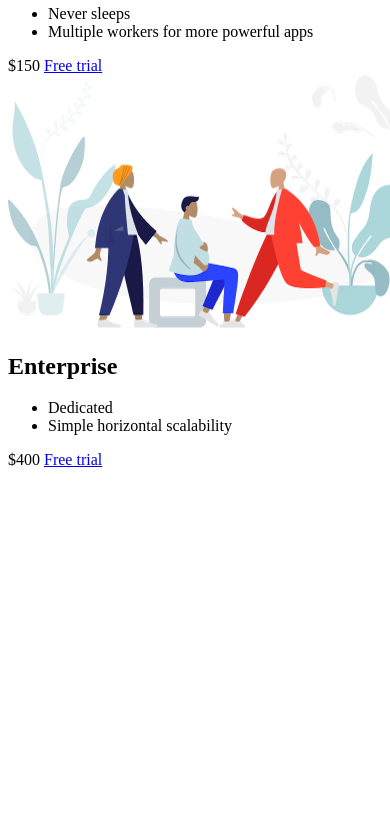
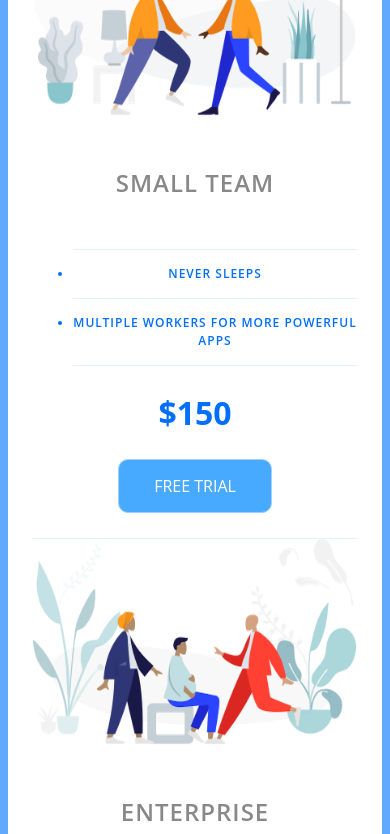
Before and after one commit to purushottam05/Pricing-Panel-Project, a plain HTML site: page index.html in a window 390 px wide. Shown: the part 723-1557 px from the top of the page. Before the commit the page ends 1200 px from the top, so only its background shows below. Drawn offline with Linux system fonts and the light colour scheme.

Commit message:
media queries

```diff
--- a/app.css
+++ b/app.css
@@ -0,0 +1,116 @@
+html{
+    font-family: "Open Sans", sans-serif;
+    box-sizing:border-box;
+}
+
+
+
+body{
+    background-color:#60a9ff;
+    display:flex;
+    justify-content:center;
+    align-items:center;
+    min-height:100vh;
+}
+
+.panel {
+    background-color:white;
+    border-radius:10px;
+    padding:15px 25px;
+    width: 100%;
+    max-width: 960px;
+    display: flex;
+    flex-direction: column;
+    text-transform: uppercase;
+    text-align: center;
+
+}
+
+.pricing-plan{
+    border-bottom: 1px solid #e1f1ff;
+}
+
+.pricing-plan:last-child {
+    border-bottom: none;
+}
+
+.pricing-img {
+    margin-bottom: 25px;
+    width: 100%;
+    max-width:100%;
+
+}
+
+.pricing-header {
+    color:#888;
+    font-weight:600;
+    letter-spacing:1px;
+}
+
+.pricing-features{
+    margin: 50px 0 25px;
+    color: #016ff9;
+}
+
+.pricing-features-item{
+    font-weight:600;
+    letter-spacing:1px;
+    font-size: 12px;
+    line-height: 1.5;
+    padding: 15px 0;
+    border-top: 1px solid #e1f1ff;
+
+}
+.pricing-features-item:last-child{
+    border-bottom: 1px solid #e1f1ff;
+}
+
+.pricing-price{
+    color: #016ff9;
+    display:block;
+    font-size: 32px;
+    font-weight: 700;
+}
+
+.pricing-button{
+    border: 1px solid #9dd1ff;
+    border-radius:10px;
+    color:#348efe;
+    display: inline-block;
+    padding:15px 35px;
+    text-decoration: none;
+    margin:25px 0;
+    transition: background-color 200ms ease-in-out;
+}
+
+.pricing-button:hover, .pricing-button:focus{
+    background-color: #e1f1ff;
+}
+
+.pricing-button.is-featured {
+    background-color: #48aaff;
+    color:white;
+}
+
+.pricing-button.is-featured:hover, .pricing-button.is-featured:focus{
+    background-color:#269aff;
+    color:white;
+
+}
+
+@media (min-width: 900px){
+    .panel {
+        flex-direction: row;
+    }
+    .pricing-plan{
+        border-bottom:none;
+        border-right: 1px solid #e1f1ff;
+        padding: 25px 50px;
+
+    }
+    .pricing-plan:last-child{
+        border-right:none;
+
+    }
+
+}
--- a/index.html
+++ b/index.html
@@ -2,10 +2,8 @@
 <html lang="en">
 
 <head>
-    <meta charset="UTF-8">
-    <meta name="viewport" content="width=device-width, initial-scale=1.0">
+
     <title>Price Tiers</title>
-    <link rel="stylesheet" href="https://fonts.googleapis.com/css?family=Open+Sans:400,600,700">
     <link rel="stylesheet" href="app.css">
 </head>
 
```
